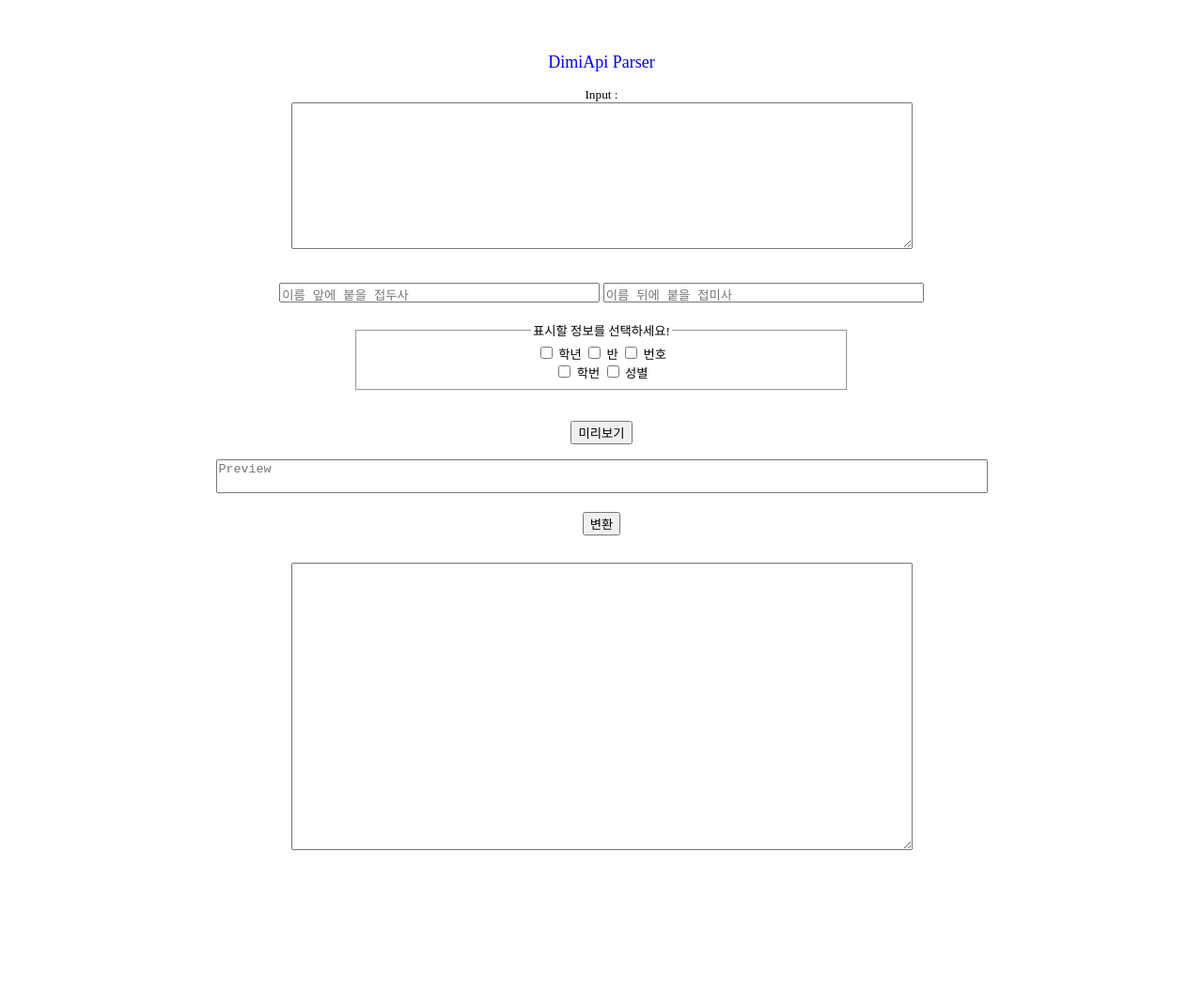
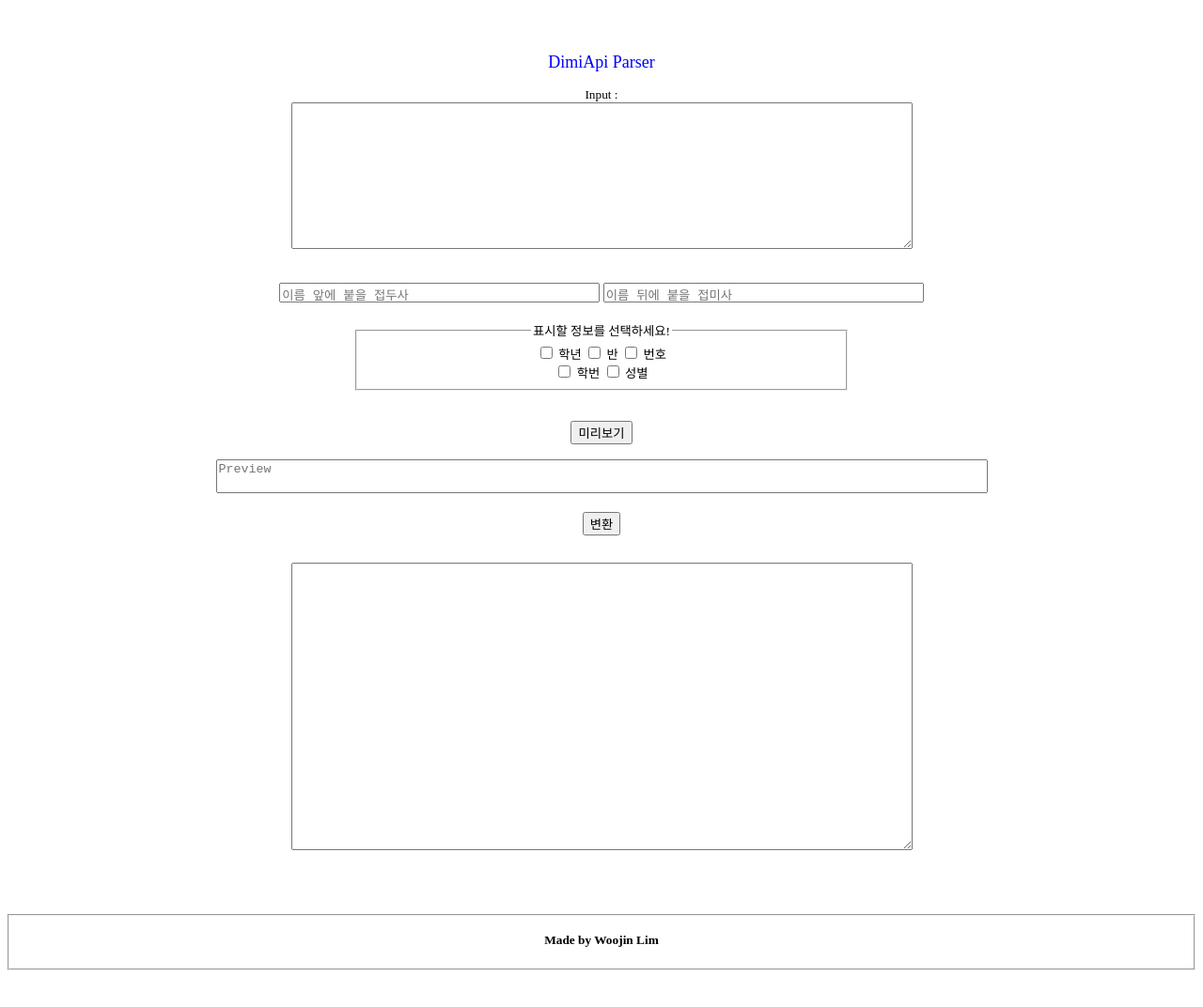
Before and after one commit to IdeaBank/dimiparser.github.io, a plain HTML site: page pages/dimiparser.html in a window 1280 px wide. Shown: the whole page at 94% size. Before the commit the page ends 1029 px from the top, so only its background shows below. Drawn offline with Linux system fonts and the light colour scheme.

Commit message:
Update dimiparser.html

```diff
--- a/pages/dimiparser.html
+++ b/pages/dimiparser.html
@@ -1,3 +1,4 @@
+
 <!DOCTYPE html>
 <html>
 
@@ -7,10 +8,8 @@
 
     <style type="text/css">
         body {
-  font-family:'굴림';
-  font-size:10pt;
-}
-        body {
+            font-family: '굴림';
+            font-size: 10pt;
             text-align: center;
         }
 
@@ -20,6 +19,7 @@
             border: 1px solid #000;
             text-align: left;
         }
+
         fieldset {
             margin: 0 auto;
         }
@@ -87,7 +87,12 @@
 
     </textarea>
 
-    <br><br><br><br><br><br><br><br>
+    <br><br><br><br><br>
+
+    <fieldset>
+        <p id="Made_By" style="border"><strong>Made by Woojin Lim</strong></p>
+    </fieldset>
+        <br><br><br>
 
         <script>
 
```
Lines whose indentation alone changed are shown as unchanged.
